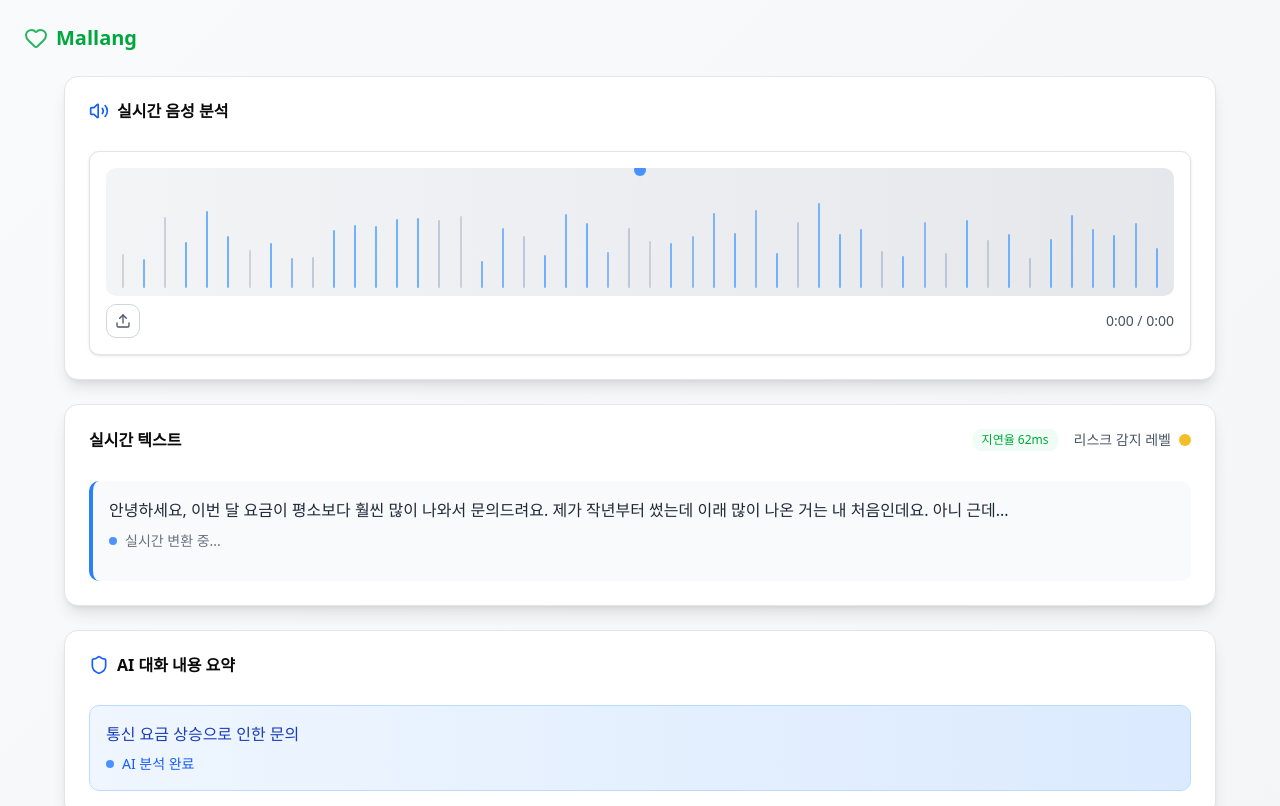
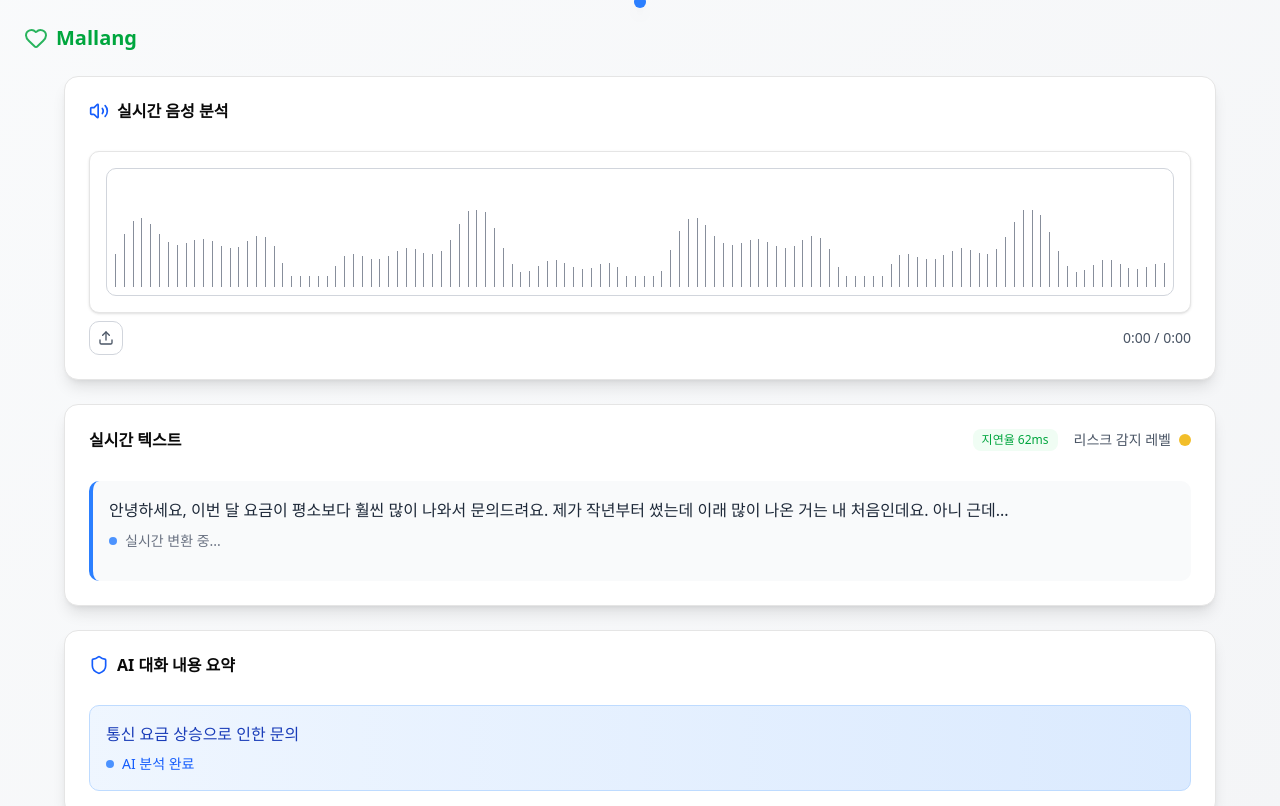
Before and after one commit to yso8296/shinhan_project, a Next.js app in the folder frontend/: page / in a window 1280 px wide. Shown: the top 806 px of the page. Built offline with nearby package versions, Linux system fonts and the light colour scheme.

Commit message:
waveform 수정

```diff
--- a/frontend/src/app/page.tsx
+++ b/frontend/src/app/page.tsx
@@ -102,14 +102,17 @@ export default function Home() {
 
   // 오디오 웨이브폼 데이터 생성
   const generateWaveformData = () => {
-    return Array.from({ length: 50 }).map((_, i) => {
-      const timePosition = (i / 50) * 180; // 3분 전체 길이
-      const isCurrentPosition = Math.abs(timePosition - currentTime) < 1;
+    return Array.from({ length: 120 }).map((_, i) => {
+      // 더 자연스러운 파동을 위한 사인파 기반 높이 계산
+      const baseHeight = 30 + Math.sin(i * 0.2) * 20 + Math.sin(i * 0.5) * 15 + Math.sin(i * 0.8) * 10;
+      const randomVariation = isPlaying ? Math.random() * 15 : 0;
+      const height = baseHeight + randomVariation;
 
       return {
-        height: Math.random() * 60 + 20,
-        isCurrent: isCurrentPosition,
-        isActive: isRecording && Math.random() > 0.3
+        height: Math.max(10, Math.min(70, height)),
+        isCurrent: false,
+        isActive: false,
+        opacity: 0.8
       };
     });
   };
@@ -163,34 +166,30 @@ export default function Home() {
           <CardContent>
             <div className="bg-white rounded-lg p-4 border shadow-sm">
               {/* Audio Waveform Visualization */}
-              <div className="relative h-32 bg-gradient-to-r from-gray-100 to-gray-200 rounded-lg overflow-hidden">
+              <div className="relative h-32 bg-white rounded-lg overflow-hidden border border-gray-300">
                 {/* Waveform bars */}
-                <div className="flex items-end justify-between h-full px-4 py-2">
+                <div className="flex items-end justify-between h-full px-2 py-2">
                   {waveformData.map((bar, i) => (
                     <div
                       key={i}
-                      className={`rounded-sm transition-all duration-200 ${
-                        bar.isCurrent
-                          ? 'bg-blue-500 shadow-lg'
-                          : bar.isActive
-                            ? 'bg-blue-400'
-                            : 'bg-gray-400'
-                      }`}
+                      className={`bg-gray-500 transition-all duration-100 ${isPlaying ? 'animate-pulse' : ''}`}
                       style={{
-                        width: '2px',
+                        width: '1px',
                         height: `${bar.height}%`,
-                        opacity: bar.isCurrent ? 1 : bar.isActive ? 0.8 : 0.4
+                        opacity: bar.opacity
                       }}
                     />
                   ))}
                 </div>
+              </div>
 
               {/* Current position indicator */}
               <div className="absolute top-0 left-1/2 transform -translate-x-1/2">
-                  <div className="w-0.5 h-full bg-blue-500 relative animate-pulse">
-                    <div className="absolute -top-1 left-1/2 transform -translate-x-1/2 w-3 h-3 bg-blue-500 rounded-full shadow-lg"></div>
+                <div className="w-0.5 h-full bg-blue-500 relative">
+                  <div className={`absolute -top-1 left-1/2 transform -translate-x-1/2 w-3 h-3 bg-blue-500 rounded-full shadow-lg ${isPlaying ? 'animate-pulse' : ''}`}></div>
                 </div>
               </div>
+
             </div>
 
             {/* Timeline and Controls */}
@@ -235,7 +234,6 @@ export default function Home() {
                 {/* Right: Time Display */}
                 <div className="text-sm text-gray-600">
                   {audioUrl ? `${formatTime(audioCurrentTime)} / ${formatTime(audioDuration)}` : '0:00 / 0:00'}
-                  </div>
                 </div>
               </div>
             </div>
```
Lines whose indentation alone changed are shown as unchanged.
